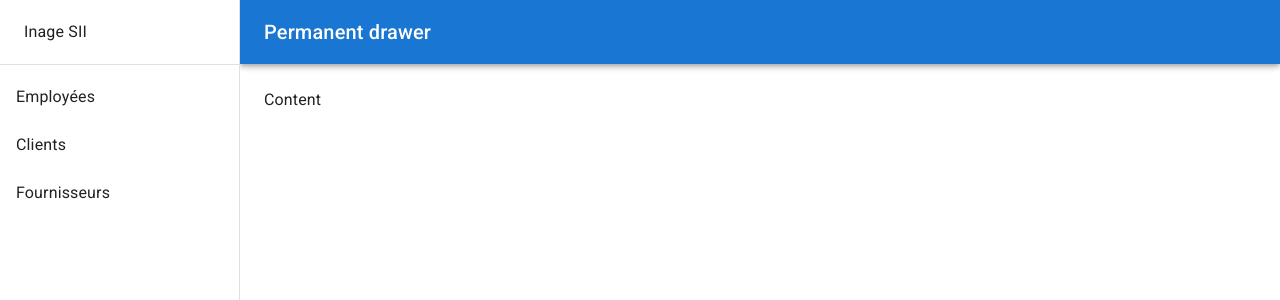
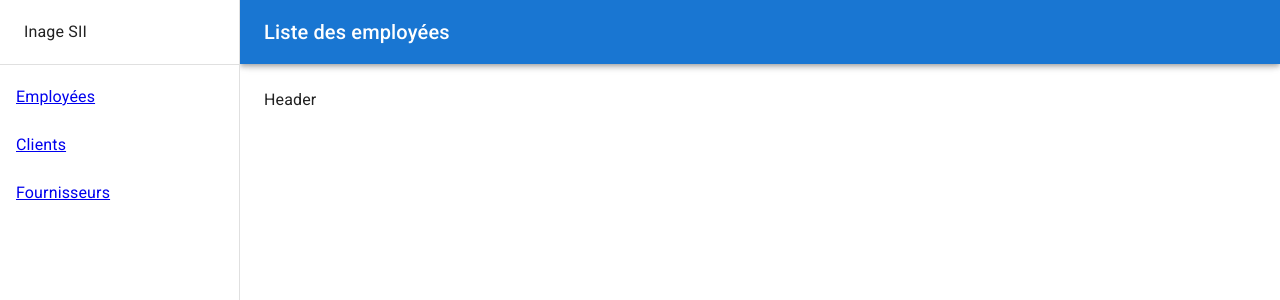
Before and after one commit to OrangeDuck91/react-best-practice, a React (Create React App) app: page / in a window 1280 px wide. Shown: the top 300 px of the page. Built offline with nearby package versions, Linux system fonts and the light colour scheme.

Commit message:
Add routing from side menu

```diff
--- a/src/App.tsx
+++ b/src/App.tsx
@@ -1,10 +1,10 @@
 import { FunctionComponent } from 'react';
 import './App.css';
-import Layout from './shared/components/layout/Layout';
+import Employees from './shared/components/employees/Employees';
 
 const App: FunctionComponent = () => {
   return (
-    <Layout />
+    <Employees />
   );
 }
 
--- a/src/index.tsx
+++ b/src/index.tsx
@@ -4,6 +4,7 @@ import './index.css';
 import App from './App';
 import reportWebVitals from './reportWebVitals';
 import { BrowserRouter, Route, Routes } from 'react-router-dom';
+import Employees from './shared/components/employees/Employees';
 
 const root = ReactDOM.createRoot(
   document.getElementById('root') as HTMLElement
@@ -11,7 +12,9 @@ const root = ReactDOM.createRoot(
 root.render(
   <BrowserRouter>
     <Routes>
-      <Route path="/" element={<App />}></Route>
+      <Route path="/" element={<App />} />
+      <Route path="employees" element={<Employees />} />
+
     </Routes>
   </BrowserRouter>
 );
--- /dev/null
+++ b/src/shared/components/employees/Employees.tsx
@@ -0,0 +1,13 @@
+import { FunctionComponent } from "react"
+import Header from "../header/Header"
+import BoxCommon from "../layout/BoxCommon"
+
+const Employees: FunctionComponent = () => {
+  return (
+    <BoxCommon title="Liste des employées" path="employees" >
+      <Header />
+    </BoxCommon>
+  )
+}
+
+export default Employees
--- /dev/null
+++ b/src/shared/components/layout/BoxCommon.tsx
@@ -0,0 +1,67 @@
+import { Box, CssBaseline, AppBar, Toolbar, Typography, Drawer, Divider, List, ListItem, ListItemText } from "@mui/material"
+import { FunctionComponent, PropsWithChildren } from "react"
+import { NavLink, useLocation } from "react-router-dom"
+
+type ComponentProps = {
+  title: string;
+  path: string;
+}
+
+type BoxCommonProps = PropsWithChildren<ComponentProps>
+
+const BoxCommon: FunctionComponent<BoxCommonProps> = (props: BoxCommonProps) => {
+  const { title, path, children } = props;
+  let location = useLocation();
+  const drawerWidth = 240;
+  return (
+    <Box sx={{ display: 'flex' }}>
+      <CssBaseline />
+      <AppBar
+        position="fixed"
+        sx={{ width: `calc(100% - ${drawerWidth}px)`, ml: `${drawerWidth}px` }}
+      >
+        <Toolbar>
+          <Typography variant="h6" noWrap component="div">
+            {title}
+          </Typography>
+        </Toolbar>
+      </AppBar>
+      <Drawer
+        sx={{
+          width: drawerWidth,
+          flexShrink: 0,
+          '& .MuiDrawer-paper': {
+            width: drawerWidth,
+            boxSizing: 'border-box',
+          },
+        }}
+        variant="permanent"
+        anchor="left"
+      >
+        <Toolbar>
+          Inage SII
+        </Toolbar>
+        <Divider />
+        <List>
+          {['Employées', 'Clients', 'Fournisseurs'].map((text, index) => (
+            <NavLink key={index} to={`/${path}` + location.search}>
+              <ListItem button key={text}>
+                <ListItemText primary={text} />
+              </ListItem>
+            </NavLink>
+          ))}
+        </List>
+      </Drawer>
+      <Box
+        component="main"
+        sx={{ flexGrow: 1, bgcolor: 'background.default', p: 3 }}
+      >
+        <Toolbar />
+        <Typography paragraph>
+          {children}
+        </Typography>
+      </Box>
+    </Box>)
+}
+
+export default BoxCommon
--- a/src/shared/components/layout/Layout.tsx
+++ b/src/shared/components/layout/Layout.tsx
@@ -1,66 +1,10 @@
 import { FunctionComponent } from "react";
-import Box from '@mui/material/Box';
-import Drawer from '@mui/material/Drawer';
-import CssBaseline from '@mui/material/CssBaseline';
-import AppBar from '@mui/material/AppBar';
-import Toolbar from '@mui/material/Toolbar';
-import List from '@mui/material/List';
-import Typography from '@mui/material/Typography';
-import Divider from '@mui/material/Divider';
-import ListItem from '@mui/material/ListItem';
-import ListItemIcon from '@mui/material/ListItemIcon';
-import ListItemText from '@mui/material/ListItemText';
+import Employees from "../employees/Employees";
 
 
 const Layout: FunctionComponent = () => {
-  const drawerWidth = 240;
   return (
-    <Box sx={{ display: 'flex' }}>
-      <CssBaseline />
-      <AppBar
-        position="fixed"
-        sx={{ width: `calc(100% - ${drawerWidth}px)`, ml: `${drawerWidth}px` }}
-      >
-        <Toolbar>
-          <Typography variant="h6" noWrap component="div">
-            Permanent drawer
-          </Typography>
-        </Toolbar>
-      </AppBar>
-      <Drawer
-        sx={{
-          width: drawerWidth,
-          flexShrink: 0,
-          '& .MuiDrawer-paper': {
-            width: drawerWidth,
-            boxSizing: 'border-box',
-          },
-        }}
-        variant="permanent"
-        anchor="left"
-      >
-        <Toolbar>
-          Inage SII
-        </Toolbar>
-        <Divider />
-        <List>
-          {['Employées', 'Clients', 'Fournisseurs'].map((text, index) => (
-            <ListItem button key={text}>
-              <ListItemText primary={text} />
-            </ListItem>
-          ))}
-        </List>
-      </Drawer>
-      <Box
-        component="main"
-        sx={{ flexGrow: 1, bgcolor: 'background.default', p: 3 }}
-      >
-        <Toolbar />
-        <Typography paragraph>
-          Content
-        </Typography>
-      </Box>
-    </Box>
+    <Employees />
   )
 }
 
```
Also changed, not shown: 1 other file (tests, documents, lock files or other folders).
